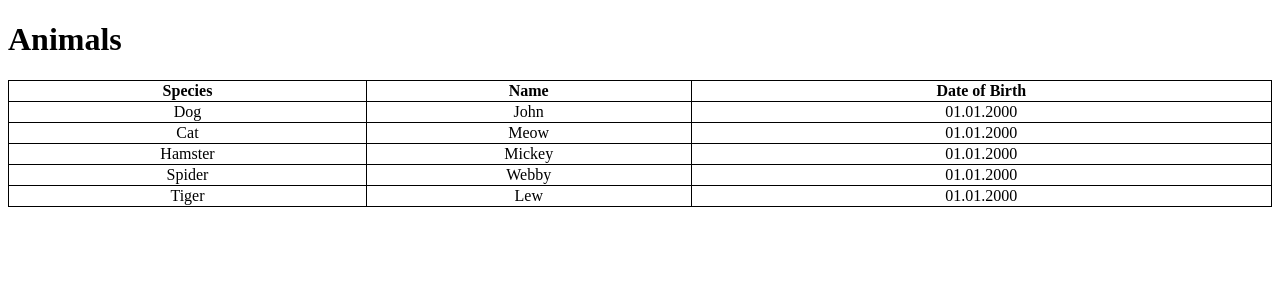
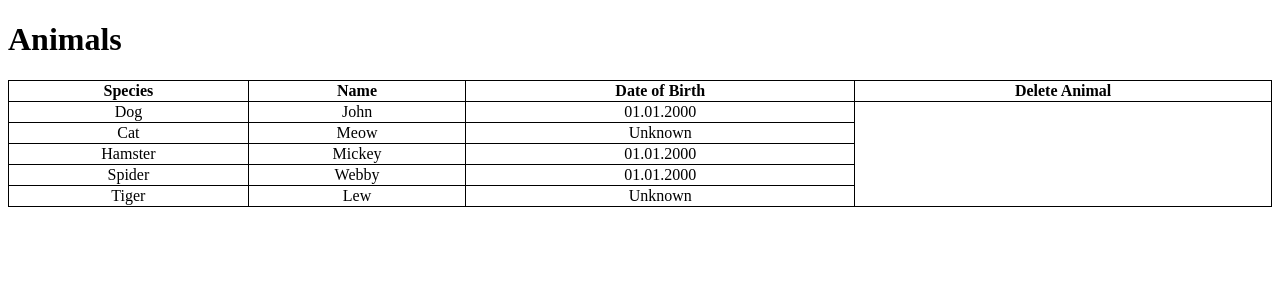
Before and after one commit to racko92/angular_4_zoo, an Angular app: page / in a window 1280 px wide. Shown: the top 300 px of the page. Built offline with nearby package versions, Linux system fonts and the light colour scheme.

Commit message:
Zadatak 2: Ako zivotinja nema postavljen datum rodjenja, bice ispisano 'Unknown'

```diff
--- a/src/app/animals/animals.component.html
+++ b/src/app/animals/animals.component.html
@@ -5,13 +5,22 @@
         <th>Species</th>
         <th>Name</th>
         <th>Date of Birth</th>
+        <th>Delete Animal</th>
     </tr>
     <tr *ngFor= "let animal of animals">
         <td>{{ animal.species }}</td>
         <td>{{ animal.name }}</td>
-        <td>{{ animal.birthDate }}</td>
+        <ng-container *ngIf="animal.birthDate">
+            <td>{{ animal.birthDate }}</td>
+        </ng-container>
+        <ng-container *ngIf="!(animal.birthDate)">
+                <td> Unknown </td>
+        </ng-container>
     </tr>
 </table>
+
+
+
 
 <style>
 
--- a/src/app/animals/animals.component.ts
+++ b/src/app/animals/animals.component.ts
@@ -18,7 +18,7 @@ export class AnimalsComponent{
             {
                 species: 'Cat',
                 name: 'Meow',
-                birthDate: '01.01.2000'
+                birthDate: ''
             },
             {
                 species: 'Hamster',
@@ -33,7 +33,7 @@ export class AnimalsComponent{
             {
                 species: 'Tiger',
                 name: 'Lew',
-                birthDate: '01.01.2000'
+                birthDate: ''
             }
         ]
     }
```
